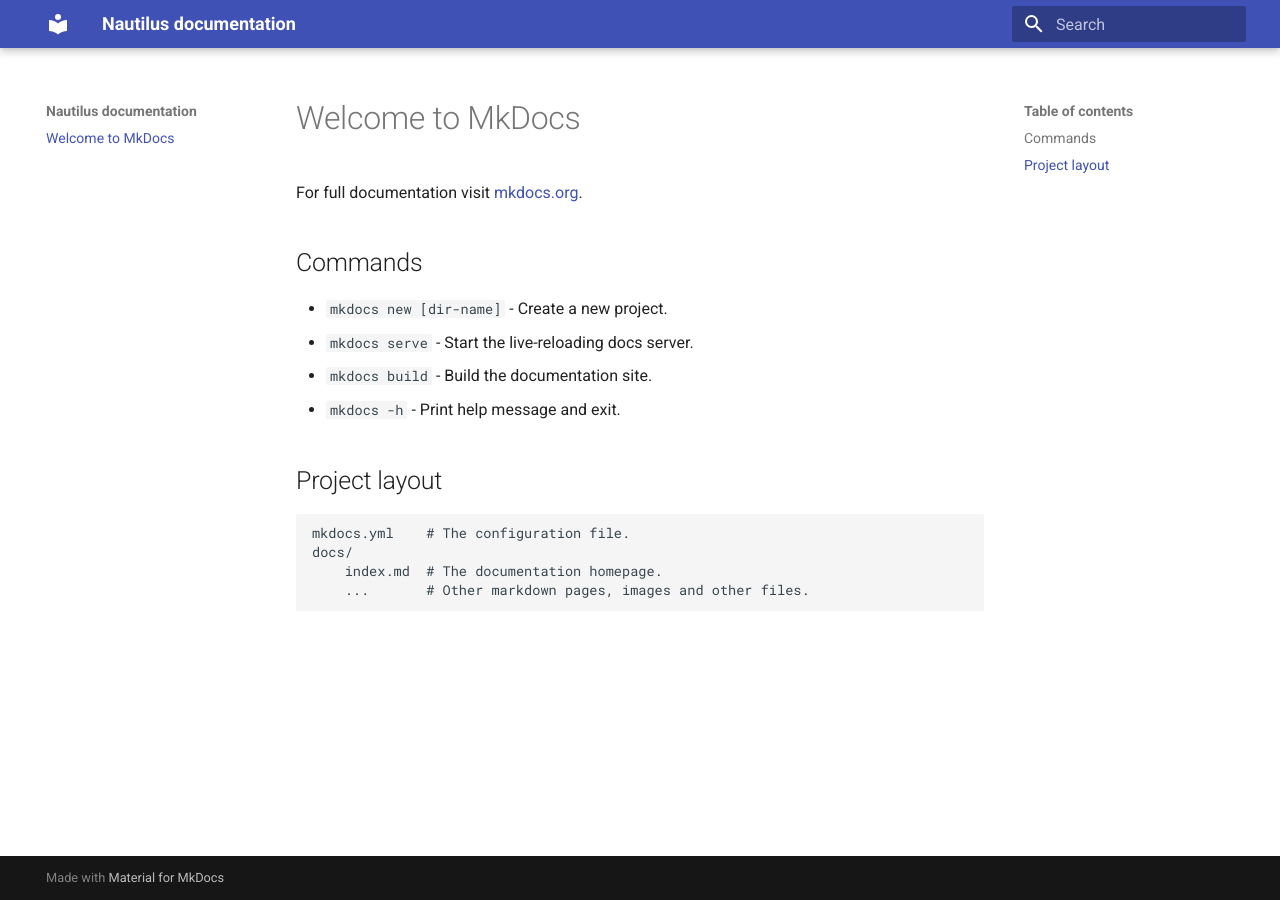
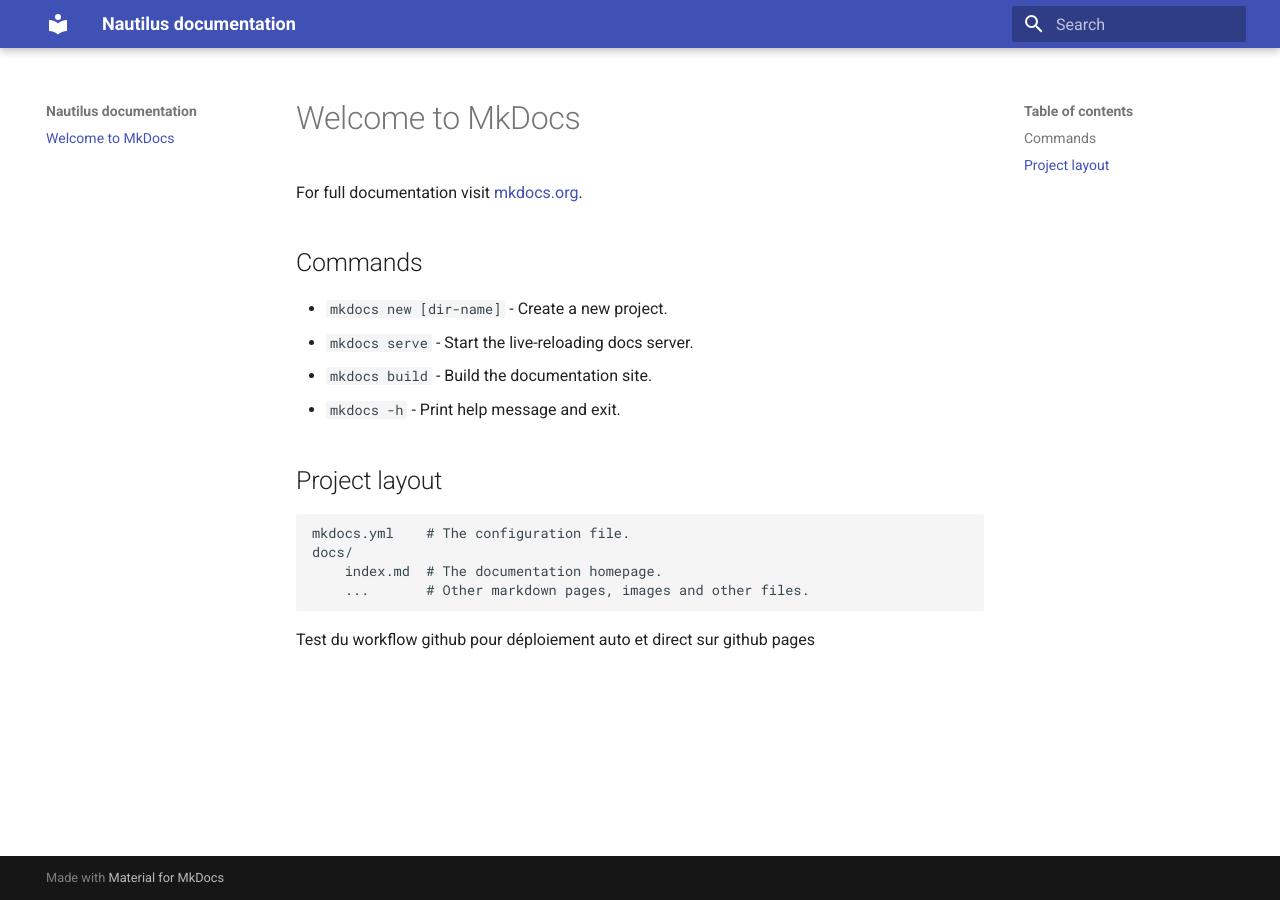
Before and after one commit to gaelle8278/nautilusSrcDoc, an MkDocs documentation site: the page built from docs/index.md, in a window 1280 px wide. Built offline with MkDocs 1.6.1 and Material for MkDocs 9.7.7, drawn with Linux system fonts in a browser that asks for light colours.

Commit message:
test direct publication workflow

```diff
--- a/docs/index.md
+++ b/docs/index.md
@@ -15,3 +15,5 @@
     docs/
         index.md  # The documentation homepage.
         ...       # Other markdown pages, images and other files.
+
+Test du workflow github pour déploiement auto et direct sur github pages
```
